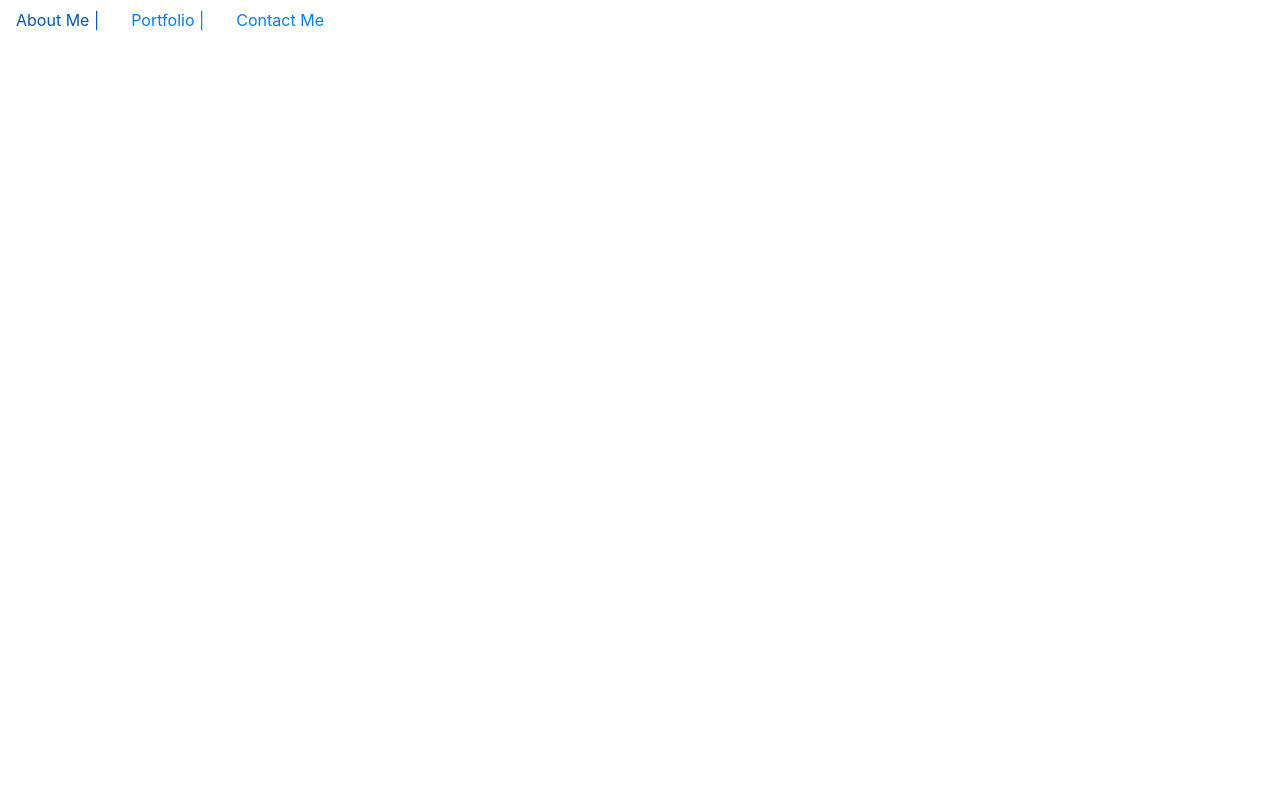
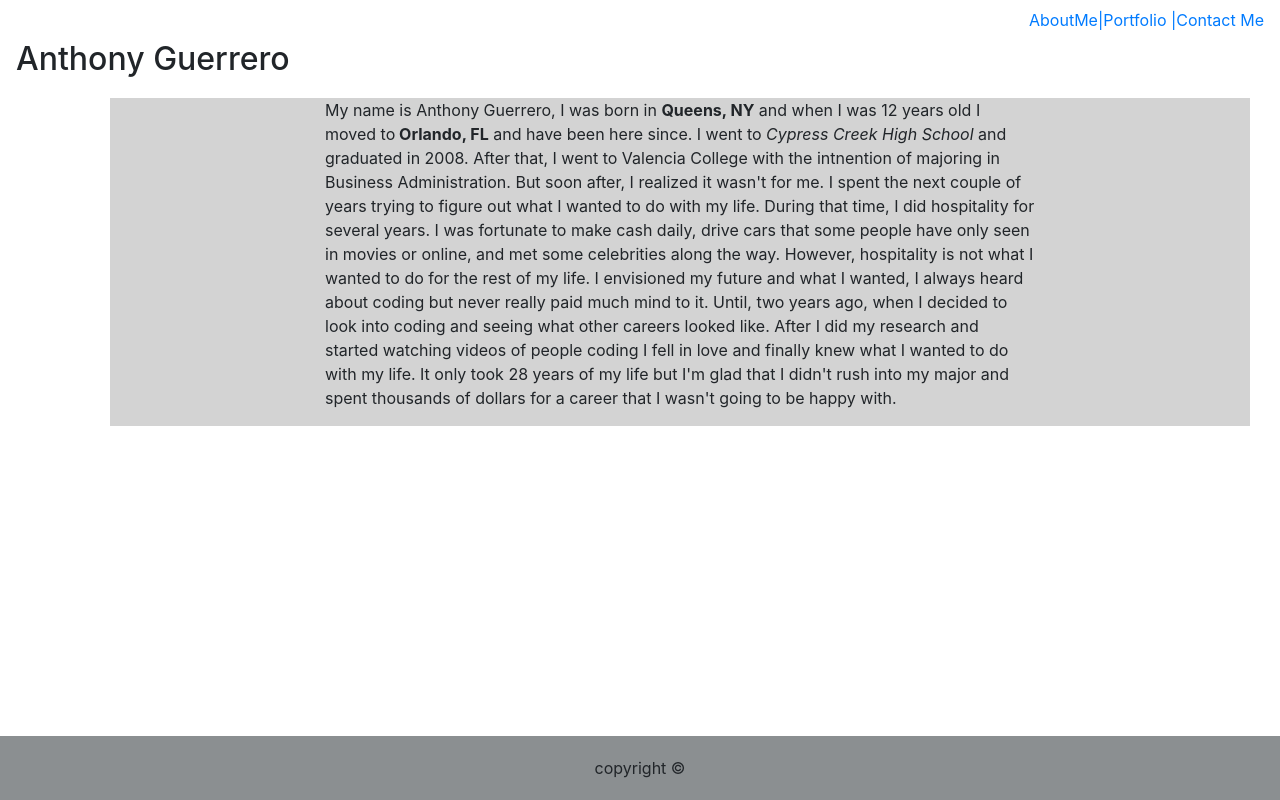
Before and after one commit to Anthony-G89/week-20-React-Portfolio, a React (Create React App) app in the folder react-portfolio/: page / in a window 1280 px wide. Built offline with nearby package versions, Linux system fonts and the light colour scheme.

Commit message:
Added bio in  about me and added contact page

```diff
--- a/react-portfolio/src/App.js
+++ b/react-portfolio/src/App.js
@@ -1,18 +1,25 @@
-import React, { Component } from "react";
-import ReactDOM from "react-dom";
-import Bootstrap from "react-bootstrap";
+import React from "react";
+import {Navbar, NavItem} from "react-bootstrap";
 import { BrowserRouter as Router, Route, Link } from "react-router-dom";
-import NavBar from "./components/NavBar";
-// import Footer from "../src/components/Footer";
+// import NavBar from "./components/NavBar";
+import aboutMeHeader from "./components/AboutMe";
+import ContactMe from "./components/ContactMe";
+import Footer from "./components/Footer";
 
 
 function App() {
     return (
         <div>
-
             <Router>
-                <Route component={NavBar} />
-
+                <Navbar className="justify-content-end">
+                <NavItem><Link to="/">AboutMe| </Link></NavItem>
+                <Link to="/portfolio">Portfolio |</Link>
+                <NavItem><Link to="/contact-me">Contact Me</Link></NavItem>
+                </Navbar>
+                {/* <Route component={NavBar} /> */}
+                <Route exact path="/" component={aboutMeHeader} />
+                <Route exact path="/contact-me" component={ContactMe} />
+                <Route component={Footer} />
             </Router>
         </div>
 
@@ -22,7 +29,3 @@ function App() {
 }
 
 export default App;
-
-const home = props => {
-
-}
--- /dev/null
+++ b/react-portfolio/src/components/AboutMe/index.js
@@ -0,0 +1,33 @@
+import React from "react";
+import { Container } from "react-bootstrap";
+import "./style.css";
+
+const name = "Anthony Guerrero"
+
+
+const aboutMeHeader = props => {
+    return (
+        <>
+            <h2 className="ml-3">{name}</h2>
+            <Container className=" bio row d-flex justify-content-center">
+                <p className="col-md-8">
+                    My name is Anthony Guerrero, I was born in <strong>Queens, NY</strong> and when I was 12 years old I moved to
+                    <strong> Orlando, FL</strong> and have been here since. I went to <em>Cypress Creek High School</em> and
+                    graduated in 2008.
+                    After that, I went to Valencia College with the intnention of majoring in Business Administration. But soon
+                    after, I realized it wasn't for me. I spent the next couple of years trying to figure out what I wanted to
+                    do with my life. During that time, I did hospitality for several years. I was fortunate to make cash daily,
+                    drive cars that some people have only seen in movies or online, and met some celebrities along the way.
+                    However, hospitality is not what I wanted to do for the rest of my life. I envisioned my future and what I
+                    wanted, I always heard about coding but never really paid much mind to it. Until, two years ago, when I
+                    decided to look into coding and seeing what other careers looked like. After I did my research and started
+                    watching videos of people coding I fell in love and finally knew what I wanted to do with my life. It only
+                    took 28 years of my life but I'm glad that I didn't rush into my major and spent thousands of dollars for a
+                    career that I wasn't going to be happy with.
+            </p>
+            </Container>
+        </>
+    )
+}
+
+export default aboutMeHeader;
--- /dev/null
+++ b/react-portfolio/src/components/AboutMe/style.css
@@ -0,0 +1,6 @@
+.bio{
+    margin-left: 110px;
+    background-color: lightgray;
+    margin-top: 20px;
+
+}
--- /dev/null
+++ b/react-portfolio/src/components/ContactMe/index.js
@@ -0,0 +1,69 @@
+import React from "react";
+import { Link, useLocation } from "react-router-dom";
+import {Container} from "react-bootstrap";
+
+
+const ContactMe = props => {
+    const location = useLocation();
+
+    return (
+        <>
+            {/* <ul className="nav justify-content-end">
+                <li className="nav-item">
+                    <Link to="/About_me" className={location.pathname === "/About me" ? "nav-link active" : "nav-link"}>
+                        About Me |
+                    </Link>
+                </li>
+                <li className="nav-item">
+                    <Link
+                        to="/portfolio"
+                        className={location.pathname === "/portfolio" ? "nav-link active" : "nav-link"}>
+                        Portfolio |
+                    </Link>
+                </li>
+                <li className="nav-item">
+                    <Link
+                        to="/Contact Me"
+                        className={location.pathname === "/contact" ? "nav-link active" : "nav-link"}>
+                        Contact Me
+                    </Link>
+                </li>
+            </ul> */}
+
+            <Container>
+            <div className="container-form">
+                <h2 className="contact-h2">Contact</h2>
+                <div className="form-group">
+                    <label for="exampleFormControlInput1">Name:</label>
+                    <input type="text" className="form-control" id="exampleFormControlInput1" />
+                </div>
+
+                <div className="form-group">
+                    <label for="exampleFormControlInput1">Email address:</label>
+                    <input type="text" email="" className="form-control" id="exampleFormControlInput1" />
+                </div>
+
+
+                <div className="form-group">
+                    <label for="exampleFormControlTextarea1" >Message:</label>
+                    <textarea className="form-control" id="exampleFormControlTextarea1" cols="30" rows="10" ></textarea>
+                    <br />
+                    <button type="button" className="btn btn-primary" >Submit</button>
+
+                </div>
+            </div>
+            </Container>
+
+
+
+
+
+
+
+
+
+        </>
+    )
+}
+
+export default ContactMe;
--- a/react-portfolio/src/components/Footer/index.js
+++ b/react-portfolio/src/components/Footer/index.js
@@ -0,0 +1,14 @@
+import React from "react";
+import "./style.css" ;
+
+
+
+const myFooter = props => {
+    return (
+        <div className="footer">
+        copyright ©
+        </div>
+    )
+};
+
+export default myFooter ;
--- a/react-portfolio/src/components/Footer/style.css
+++ b/react-portfolio/src/components/Footer/style.css
@@ -0,0 +1,9 @@
+.footer{
+    position: fixed;
+    bottom: 0;
+    width: 100%;
+    padding: 20px;
+    text-align: center;
+    clear: both;
+    background-color: rgb(139, 143, 145);
+}
--- a/react-portfolio/src/components/NavBar/index.js
+++ b/react-portfolio/src/components/NavBar/index.js
@@ -7,7 +7,7 @@ const NavBar = props => {
     const location = useLocation();
 
     return (
-        <ul className="nav ">
+        <ul className="nav justify-content-end">
             <li className="nav-item">
                 <Link to="/About_me" className={location.pathname === "/About me" ? "nav-link active" : "nav-link"}>
                     About Me |
```
Also changed, not shown: react-portfolio/src/components/ContactMe/style.css (added).
